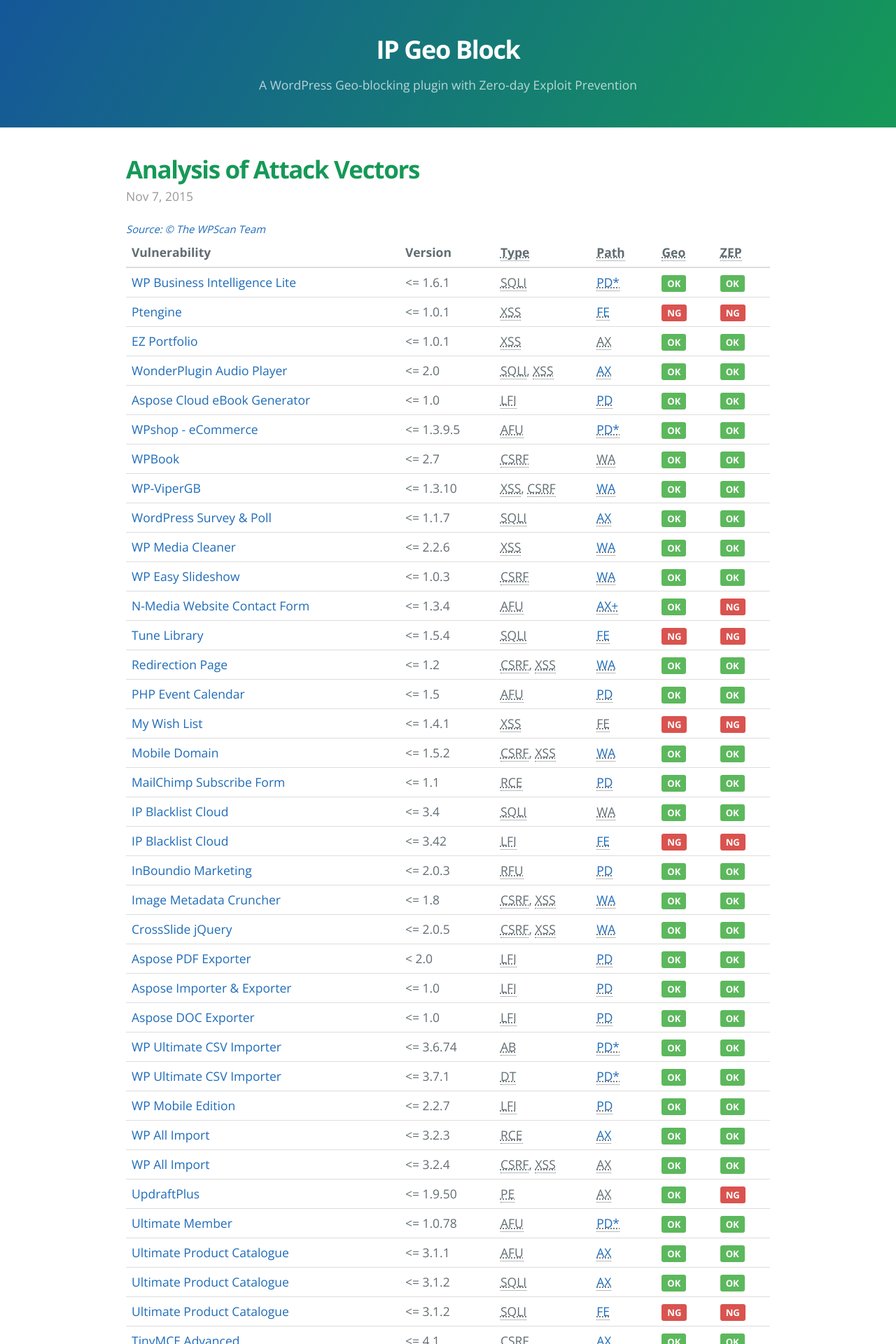
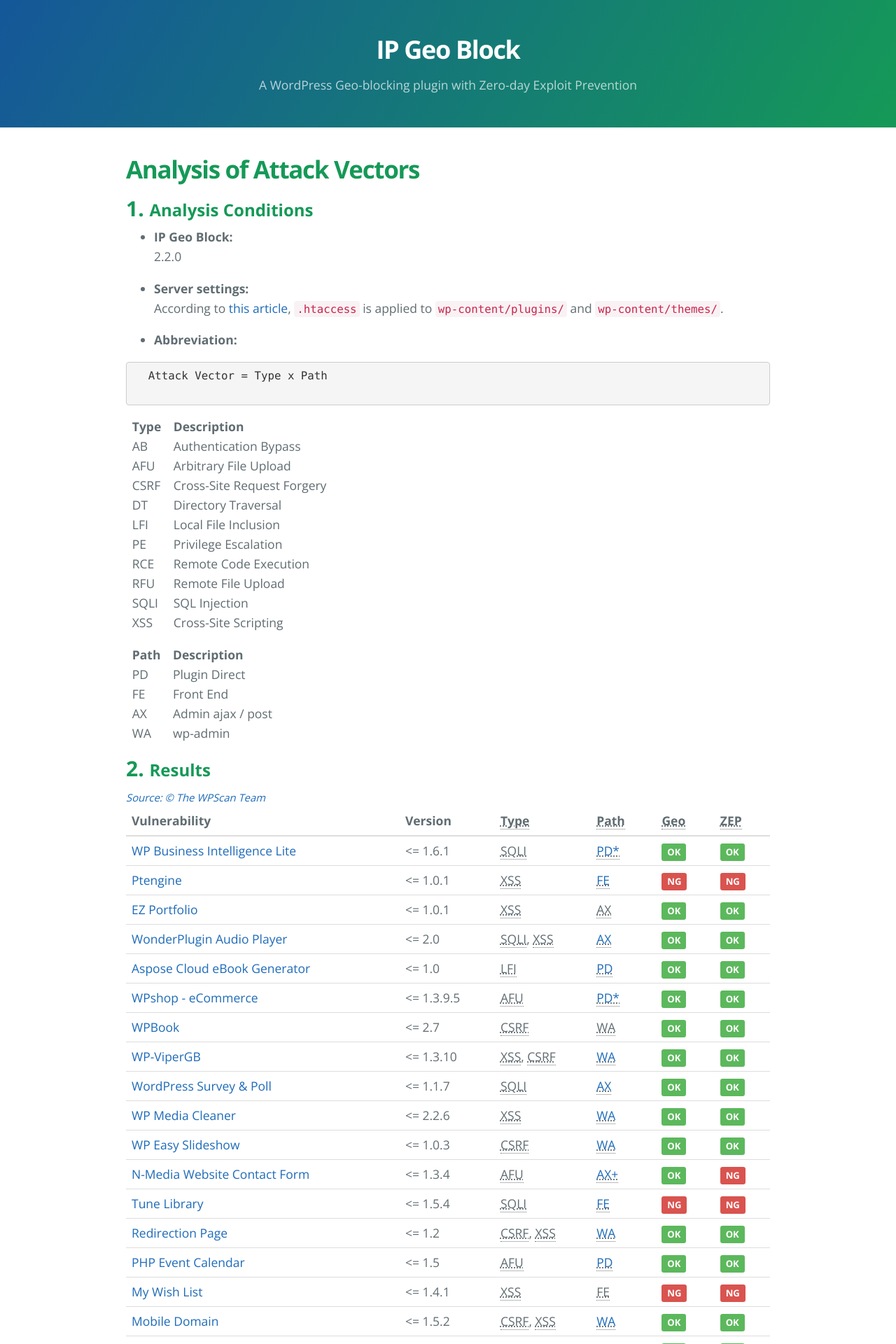
Before and after one commit to tokkonopapa/WordPress-IP-Geo-Block, a Jekyll site: the page built from codex/attack-vectors.md, in a window 1280 px wide. Shown: the top 1920 px of the page at 70% size. Built offline with Jekyll 4.4.1, drawn with Linux system fonts in a browser that asks for light colours; Markdown is read by kramdown in place of the engine named in the settings.

Commit message:
Updated article.

```diff
--- a/codex/attack-vectors.md
+++ b/codex/attack-vectors.md
@@ -19,6 +19,96 @@
   }
   </script>
 ---
+
+### Analysis Conditions ###
+
+- **IP Geo Block:**
+  2.2.0
+
+- **Server settings:**
+  According to [this article][PREVENT-EXPOSURE], `.htaccess` is applied to
+  `wp-content/plugins/` and `wp-content/themes/`.
+
+- **Abbreviation:**  {% highlight text %}
+  Attack Vector = Type x Path
+  {% endhighlight %} <table>
+    <thead>
+      <tr>
+        <th>Type</th>
+        <th>Description</th>
+      </tr>
+    </thead>
+    <tbody>
+      <tr>
+        <td>AB</td>
+        <td>Authentication Bypass</td>
+      </tr>
+      <tr>
+        <td>AFU</td>
+        <td>Arbitrary File Upload</td>
+      </tr>
+      <tr>
+        <td>CSRF</td>
+        <td>Cross-Site Request Forgery</td>
+      </tr>
+      <tr>
+        <td>DT</td>
+        <td>Directory Traversal</td>
+      </tr>
+      <tr>
+        <td>LFI</td>
+        <td>Local File Inclusion</td>
+      </tr>
+      <tr>
+        <td>PE</td>
+        <td>Privilege Escalation</td>
+      </tr>
+      <tr>
+        <td>RCE</td>
+        <td>Remote Code Execution</td>
+      </tr>
+      <tr>
+        <td>RFU</td>
+        <td>Remote File Upload</td>
+      </tr>
+      <tr>
+        <td>SQLI</td>
+        <td>SQL Injection</td>
+      </tr>
+      <tr>
+        <td>XSS</td>
+        <td>Cross-Site Scripting</td>
+      </tr>
+    </tbody>
+  </table>
+  <table>
+    <thead>
+      <tr>
+        <th>Path</th>
+        <th>Description</th>
+      </tr>
+    </thead>
+    <tbody>
+      <tr>
+        <td>PD</td>
+        <td>Plugin Direct</td>
+      </tr>
+      <tr>
+        <td>FE</td>
+        <td>Front End</td>
+      </tr>
+      <tr>
+        <td>AX</td>
+        <td>Admin ajax / post</td>
+      </tr>
+      <tr>
+        <td>WA</td>
+        <td>wp-admin</td>
+      </tr>
+    </tbody>
+  </table>
+
+### Results ###
 
 <div class="table-responsive">
   <cite><a href="https://wpvulndb.com/plugins" title="WordPress Plugin Vulnerabilities"><small>Source: &copy; The WPScan Team</small></a></cite>
@@ -442,3 +532,5 @@
     </tbody>
   </table>
 </div>
+
+[PREVENT-EXPOSURE]: {{ "/article/exposure-of-wp-config-php.html" | prepend: site.baseurl }} "Prevent exposure of wp-config.php"
--- a/css/blog.css
+++ b/css/blog.css
@@ -198,13 +198,13 @@
   box-shadow: none;
 }
 span.emoji img {
-  height: 16px;
-  width: 16px;
+  height: 1em;
+  width: 1em;
   box-shadow: none;
   display: inline-block;
   vertical-align: text-top;
   position: relative;
-  top: 5px;
+  top: 4px;
 }
 
 ol, ul {
```
Also changed, not shown: other parts of codex/attack-vectors.md (+2 -2 lines), _drafts/2015-11-07-release-2.2.0.md (+30 -14 lines), img/2015-11/record-settings.png (added), img/2015-11/submission-settings.png (added).
